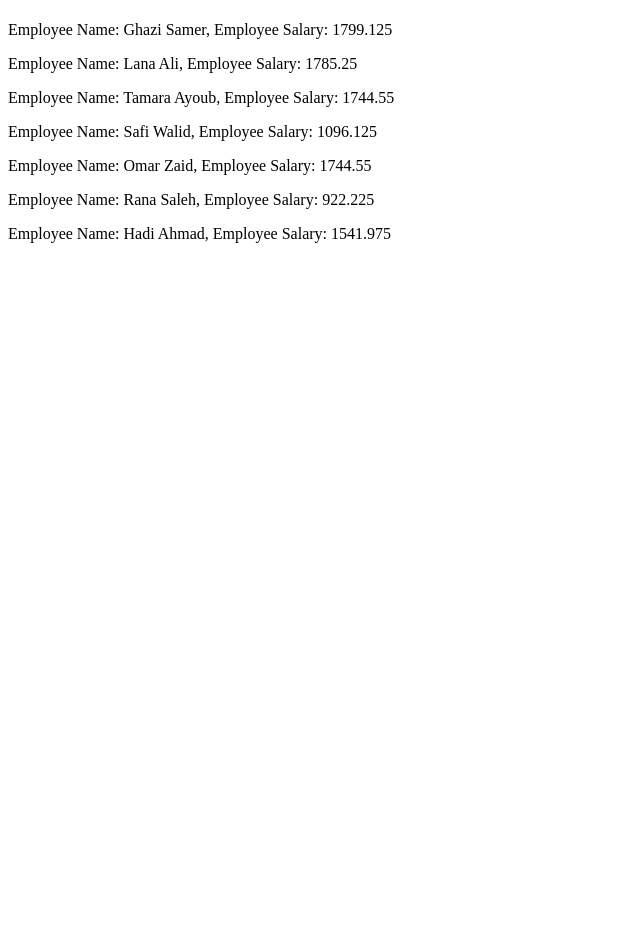
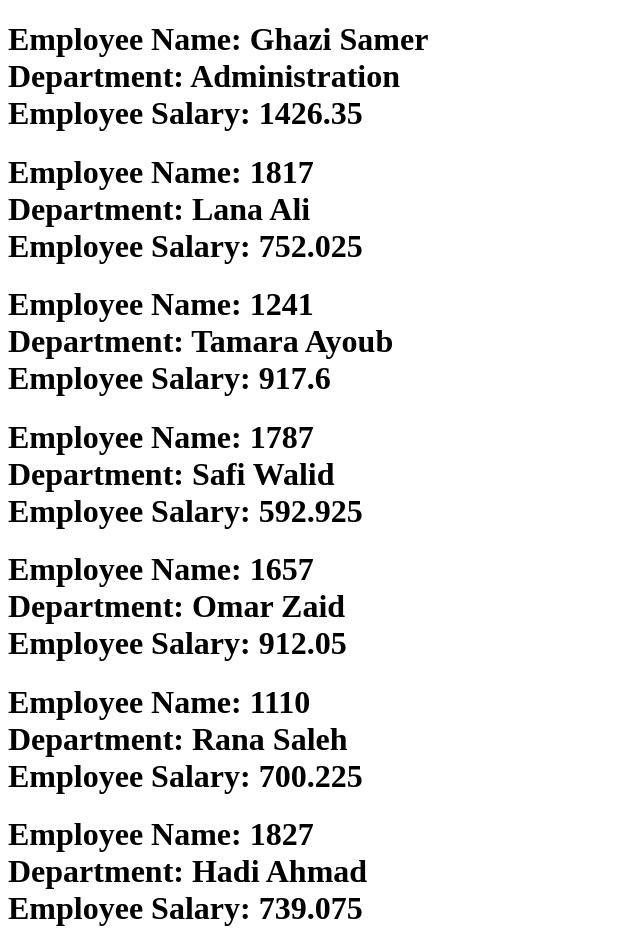
Before and after one commit to ramahijazi/HR-management-system, a plain HTML site: page index.html in a window 1280 px wide. Shown: the whole page, without its empty margins (0-640 px from the left). Before the commit the page ends 800 px from the top, so only its background shows below. Drawn offline with Linux system fonts and the light colour scheme.

Commit message:
assignemnt09

```diff
--- a/index.html
+++ b/index.html
@@ -18,13 +18,13 @@
 <body>
     <div>
         <h1></h1>
-        <p id="demo1"></p>
+       <!-- <p id="demo1"></p>
         <p id="demo2"></p>
         <p id="demo3"></p>
         <p id="demo4"></p>
         <p id="demo5"></p>
         <p id="demo6"></p>
-        <p id="demo7"></p>
+        <p id="demo7"></p>  -->
 
 
 
--- a/js/app.js
+++ b/js/app.js
@@ -2,7 +2,115 @@
 
 alert('welcome to our website')
 
+const allEmployee= [];
 
+function Employee ( FullName, Department, Level, MyImage, Salary ){
+    // this.EmployeeID = EmployeeID,
+    this.FullName = FullName,
+    this.Department = Department,
+    this.Level = Level,
+    this.MyImage = MyImage,
+    this.Salary =0,
+    this.newSalary=function(){ this.Salary=this.calSalary()
+
+    }}
+    // allEmployee.push(this) }
+
+
+
+
+let GhaziSamer = new Employee("Ghazi Samer","Administration","Senior");
+let LanaAli = new Employee(X(),"Lana Ali","Finance","Senior");
+let TamaraAyoub = new Employee(X(),"Tamara Ayoub","Marketing");
+let SafiWalid = new Employee(X(),"Safi Walid","Administration","Mid-Senio");
+let OmarZaid = new Employee(X(),"Omar Zaid","Development","Senior");
+let RanaSaleh = new Employee(X(),"Rana Saleh","Development","Junior");
+let HadiAhmad = new Employee(X(),"Hadi Ahmad","Finance","Senior");
+
+console.log(allEmployee);
+
+// prototype
+Employee.prototype.calSalary =function(){
+    var min=0;
+    var max=0;
+    if (this.Level == 'Mid-Senior') { min = 1000; max = 1500
+        let salary = Math.floor(Math.random() * (max - min) + min);
+        let NetSalary = salary -(0.075 *salary);
+        return NetSalary}
+    else if (this.Level == 'Senior') { min = 1500; max = 2000
+        let salary = Math.floor(Math.random() * (max - min) + min);
+        let NetSalary = salary -(0.075 *salary);
+        return NetSalary }
+    else { min = 500; max = 1000
+
+    // min = Math.ceil(min);
+    // max = Math.floor(max);
+    let salary = Math.floor(Math.random() * (max - min) + min);
+    let NetSalary = salary -(0.075 *salary);
+    return NetSalary
+ }}
+
+ Employee.prototype.X =function(){
+    var a = Math.floor(1006 + Math.random() * 1000)
+    a = a.toString().substring(0, 4);
+
+    a = parseInt(a);
+    console.log(a);
+    return (a);
+ }
+
+ GhaziSamer.newSalary()
+ LanaAli.newSalary()
+ TamaraAyoub.newSalary()
+ SafiWalid.newSalary()
+ OmarZaid.newSalary()
+ RanaSaleh.newSalary()
+ HadiAhmad.newSalary()
+
+ Employee.prototype.renderEmployee = function(){
+    document.write(`<h1> Employee Name: ${this.FullName}<br>Department: ${this.Department} <br> Employee Salary: ${this.Salary} </h1> `)
+ }
+ GhaziSamer.renderEmployee()
+ LanaAli.renderEmployee()
+ TamaraAyoub.renderEmployee()
+ SafiWalid.renderEmployee()
+ OmarZaid.renderEmployee()
+ RanaSaleh.renderEmployee()
+ HadiAhmad.renderEmployee()
+
+// salary
+// function y()
+// {
+//     var min;
+//     var max;
+//     if (Employee.Level == 'Mid-Senior') { min = 1000; max = 1500 }
+//     else if (Employee.Level == 'Senior') { min = 1500; max = 2000 }
+//     else { min = 500; max = 1000 }
+
+//     min = Math.ceil(min);
+//     max = Math.floor(max);
+//     let salary = Math.floor(Math.random() * (max - min) + min);
+//     let NetSalary = salary -(0.075 *salary);
+//     return NetSalary
+// }
+
+
+// EmployeeID
+function X() {// https://stackoverflow.com/questions/29640432/generate-4-digit-random-number-using-substring
+    var a = Math.floor(1006 + Math.random() * 1000)
+    a = a.toString().substring(0, 4);
+
+    a = parseInt(a);
+    console.log(a);
+    return (a);
+}
+
+
+
+
+
+
+/*
 let GhaziSamer = {
     EmployeeID: X(),
     FullName: 'Ghazi Samer',
@@ -154,24 +262,13 @@ console.table(RanaSaleh);
 
 
 
-function X() {// https://stackoverflow.com/questions/29640432/generate-4-digit-random-number-using-substring
-    var a = Math.floor(1006 + Math.random() * 1000)
-    a = a.toString().substring(0, 4);
-
-    a = parseInt(a);
-    console.log(a);
-    return (a);
-}
-
-
-
 let HadiAhmad = {
         /*EmployeeID: function () {
             random = Math.floor(Math.random() * 5);
             console.log(random);
             return random
         }*/
-        EmployeeID: X(),
+      /*  EmployeeID: X(),
         FullName: 'Hadi Ahmad',
         Department: 'Finance',
         Level: 'Senior',
@@ -205,25 +302,25 @@ console.log(HadiAhmad.Salary());
 
 
 console.table(HadiAhmad);
+*/
+// document.getElementById("demo1").innerHTML = `Employee Name: ${GhaziSamer.FullName}<br> Department: ${GhaziSamer.Department}<br>
+// Employee Salary: ${GhaziSamer.y()}`;
 
-document.getElementById("demo1").innerHTML = `Employee Name: ${GhaziSamer.FullName},
-Employee Salary: ${GhaziSamer.Salary()}`;
+// document.getElementById("demo2").innerHTML = `Employee Name: ${LanaAli.FullName}<br>Department: ${LanaAli.Department} <br>
+// Employee Salary: ${LanaAli.y()}`;
 
-document.getElementById("demo2").innerHTML = `Employee Name: ${LanaAli.FullName},
-Employee Salary: ${LanaAli.Salary()}`;
+// document.getElementById("demo3").innerHTML = `Employee Name: ${TamaraAyoub.FullName}<br> Department: ${TamaraAyoub.Department} <br>
+// Employee Salary: ${TamaraAyoub.y()}`;
 
-document.getElementById("demo3").innerHTML = `Employee Name: ${TamaraAyoub.FullName},
-Employee Salary: ${TamaraAyoub.Salary()}`;
+// document.getElementById("demo4").innerHTML = `Employee Name: ${SafiWalid.FullName}<br> Department: ${SafiWalid.Department}<br>
+// Employee Salary: ${SafiWalid.y()}`;
 
-document.getElementById("demo4").innerHTML = `Employee Name: ${SafiWalid.FullName},
-Employee Salary: ${SafiWalid.Salary()}`;
+// document.getElementById("demo5").innerHTML = `Employee Name: ${OmarZaid.FullName}<br> Department: ${OmarZaid.Department}<br>
 
-document.getElementById("demo5").innerHTML = `Employee Name: ${OmarZaid.FullName},
+// Employee Salary: ${OmarZaid.y()}`;
 
-Employee Salary: ${OmarZaid.Salary()}`;
+// document.getElementById("demo6").innerHTML = `Employee Name: ${RanaSaleh.FullName}<br>Department: ${RanaSaleh.Department}<br>
+// Employee Salary: ${RanaSaleh.y()}`;
 
-document.getElementById("demo6").innerHTML = `Employee Name: ${RanaSaleh.FullName},
-Employee Salary: ${RanaSaleh.Salary()}`;
-
-document.getElementById("demo7").innerHTML = `Employee Name: ${HadiAhmad.FullName},
-Employee Salary: ${HadiAhmad.Salary()}`;
+// document.getElementById("demo7").innerHTML = `Employee Name: ${HadiAhmad.FullName}<br>Department: ${HadiAhmad.Department}<br>
+// Employee Salary: ${HadiAhmad.y()}`;
```
